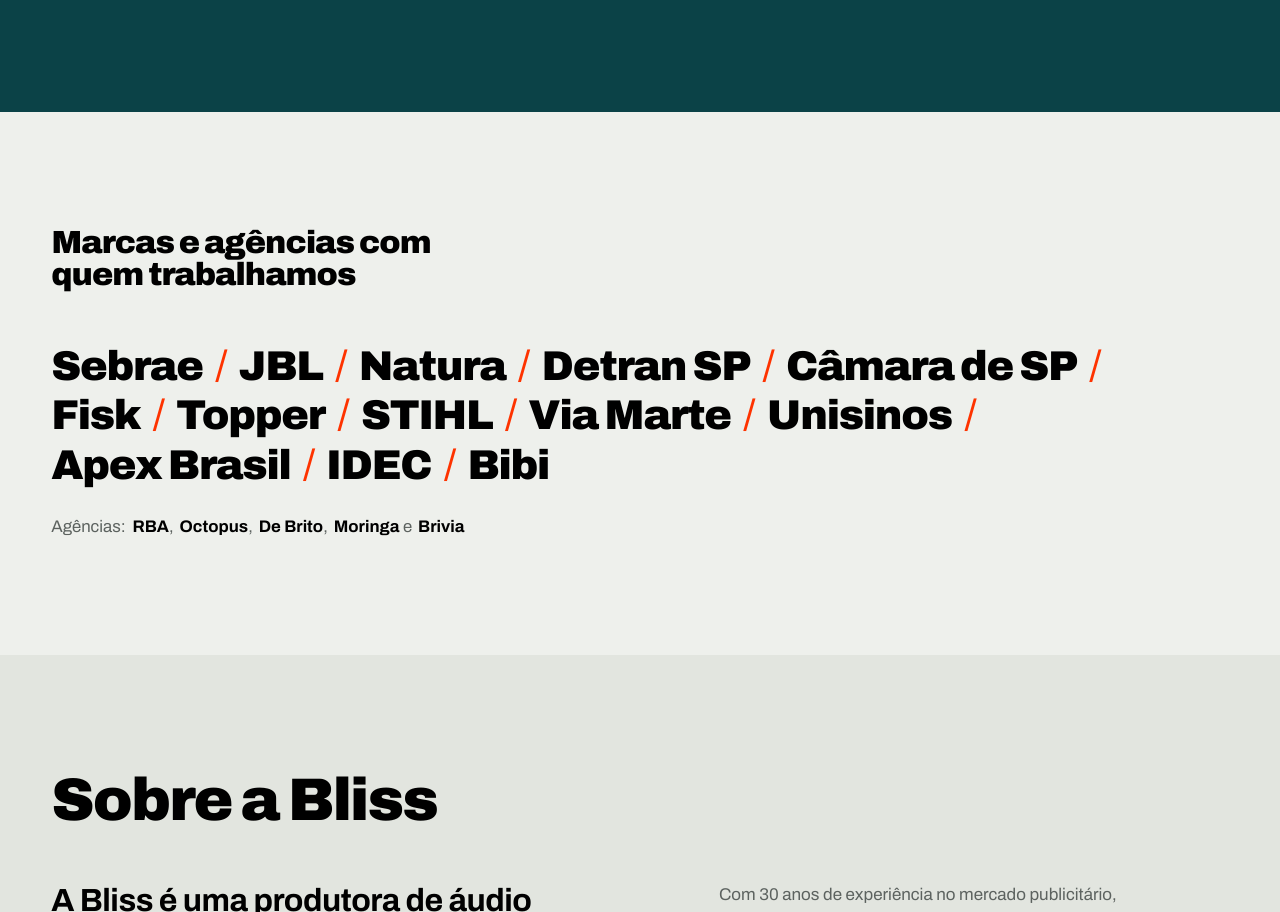
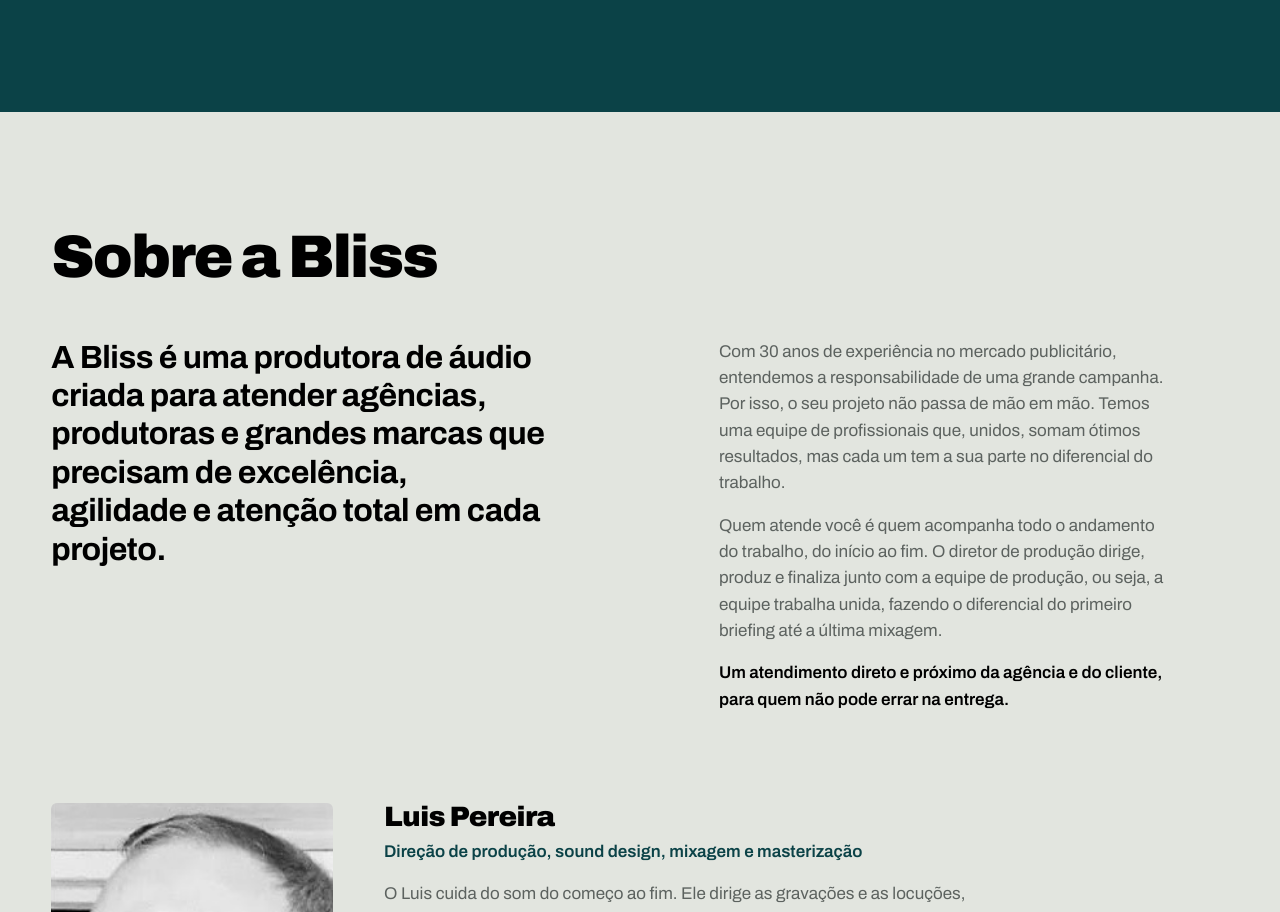
Before and after one commit to vicaxd/bliss-music-site, a plain HTML site: page index.html in a window 1280 px wide. Shown: the part 3190-4102 px from the top of the page. Drawn offline with Linux system fonts and the light colour scheme.

Commit message:
Remove seção de marcas e agências
Co-Authored-By: Claude Opus 5.5 <noreply@anthropic.com>

```diff
--- a/index.html
+++ b/index.html
@@ -8,7 +8,7 @@
   <link rel="preconnect" href="https://fonts.googleapis.com">
   <link rel="preconnect" href="https://fonts.gstatic.com" crossorigin>
   <link href="https://fonts.googleapis.com/css2?family=Archivo:wdth,wght@62..125,300..900&display=swap" rel="stylesheet">
-  <link rel="stylesheet" href="styles.css?v=14">
+  <link rel="stylesheet" href="styles.css?v=15">
 </head>
 <body>
   <a class="skip" href="#conteudo">Pular para o conteúdo</a>
@@ -155,17 +155,6 @@
       </dl>
     </section>
 
-    <section class="secao clientes" aria-labelledby="cli-titulo">
-      <h2 id="cli-titulo">Marcas e agências com quem trabalhamos</h2>
-      <ul class="lista-marcas">
-        <li>Sebrae</li><li>JBL</li><li>Natura</li><li>Detran SP</li><li>Câmara de SP</li>
-        <li>Fisk</li><li>Topper</li><li>STIHL</li><li>Via Marte</li><li>Unisinos</li>
-        <li>Apex Brasil</li><li>IDEC</li><li>Bibi</li>
-      </ul>
-      <ul class="lista-agencias">
-        <li>RBA</li><li>Octopus</li><li>De Brito</li><li>Moringa</li><li>Brivia</li>
-      </ul>
-    </section>
 
     <section id="sobre" class="secao sobre" aria-labelledby="sobre-titulo">
       <h2 id="sobre-titulo">Sobre a Bliss</h2>
--- a/styles.css
+++ b/styles.css
@@ -162,23 +162,6 @@ h2 {
 .servicos dt { font-size: 1.6rem; font-weight: 800; font-variation-settings: "wdth" 110; letter-spacing: -0.02em; margin-bottom: 10px; }
 .servicos dd { margin: 0; color: rgba(238,240,236,.75); max-width: 38ch; }
 
-/* Clientes */
-.clientes h2 { font-size: clamp(1.4rem, 2.6vw, 2rem); font-variation-settings: "wdth" 100; }
-.lista-marcas, .lista-agencias { list-style: none; margin: 0; padding: 0; display: flex; flex-wrap: wrap; }
-.lista-marcas {
-  max-width: 1100px; row-gap: 2px;
-  font-size: clamp(1.4rem, 3.4vw, 2.6rem); line-height: 1.15;
-  font-weight: 900; font-variation-settings: "wdth" 115; letter-spacing: -0.03em;
-}
-.lista-marcas li:not(:last-child)::after {
-  content: "/"; color: var(--laranja); font-weight: 400; margin: 0 .3em;
-}
-.lista-agencias { margin-top: 24px; color: var(--cinza); font-size: 1.05rem; }
-.lista-agencias::before { content: "Agências:"; margin-right: .4em; }
-.lista-agencias li { font-weight: 700; color: var(--preto); }
-.lista-agencias li:not(:last-child)::after { content: ","; margin-right: .35em; font-weight: 400; color: var(--cinza); }
-.lista-agencias li:nth-last-child(2)::after { content: " e"; margin-right: .35em; }
-
 /* Sobre */
 .sobre { background: var(--papel-2); }
 .sobre-intro { display: grid; grid-template-columns: minmax(0, 1.2fr) minmax(0, 1fr); gap: 24px 56px; margin-bottom: clamp(48px, 7vw, 96px); }
```
